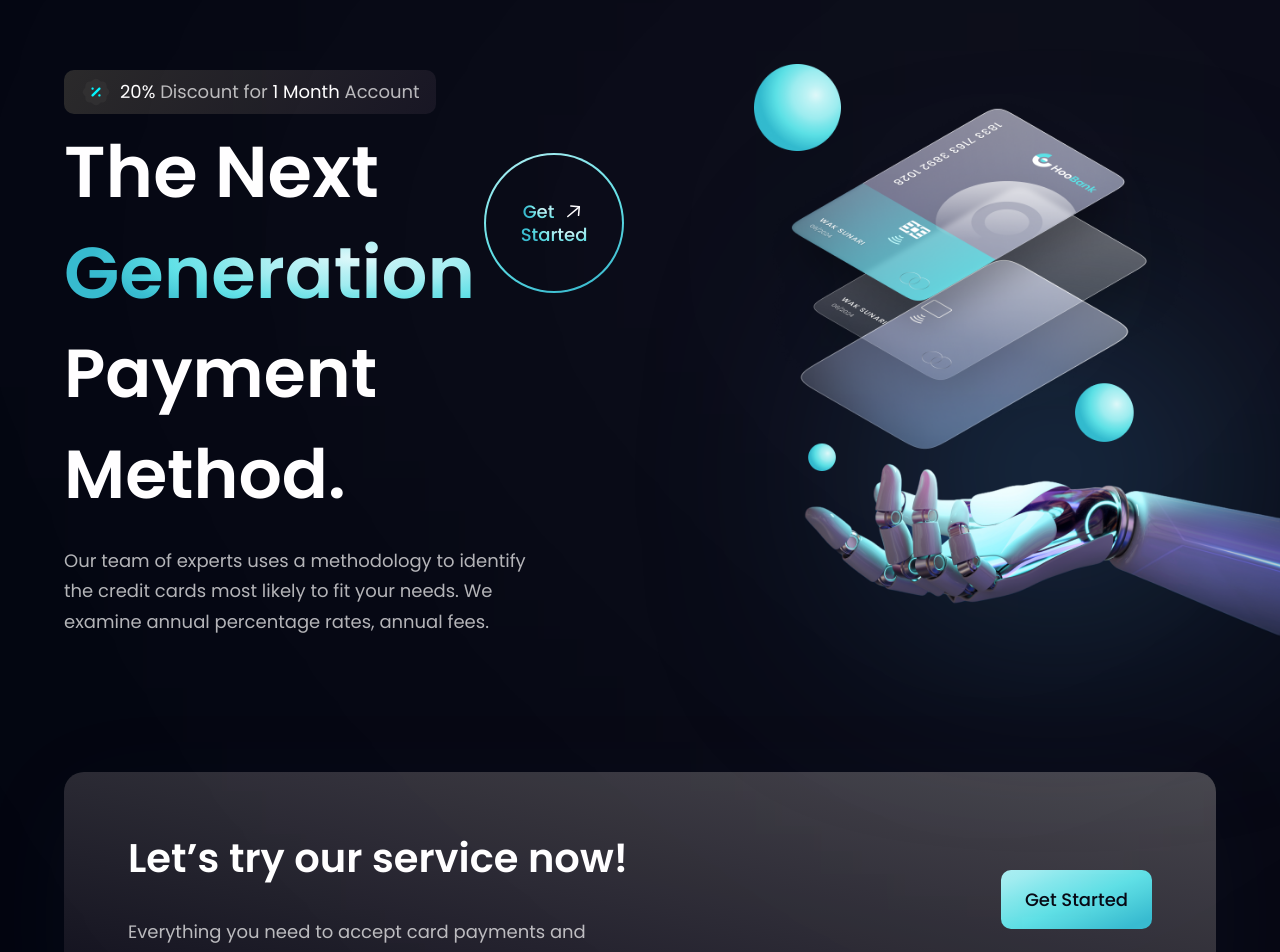
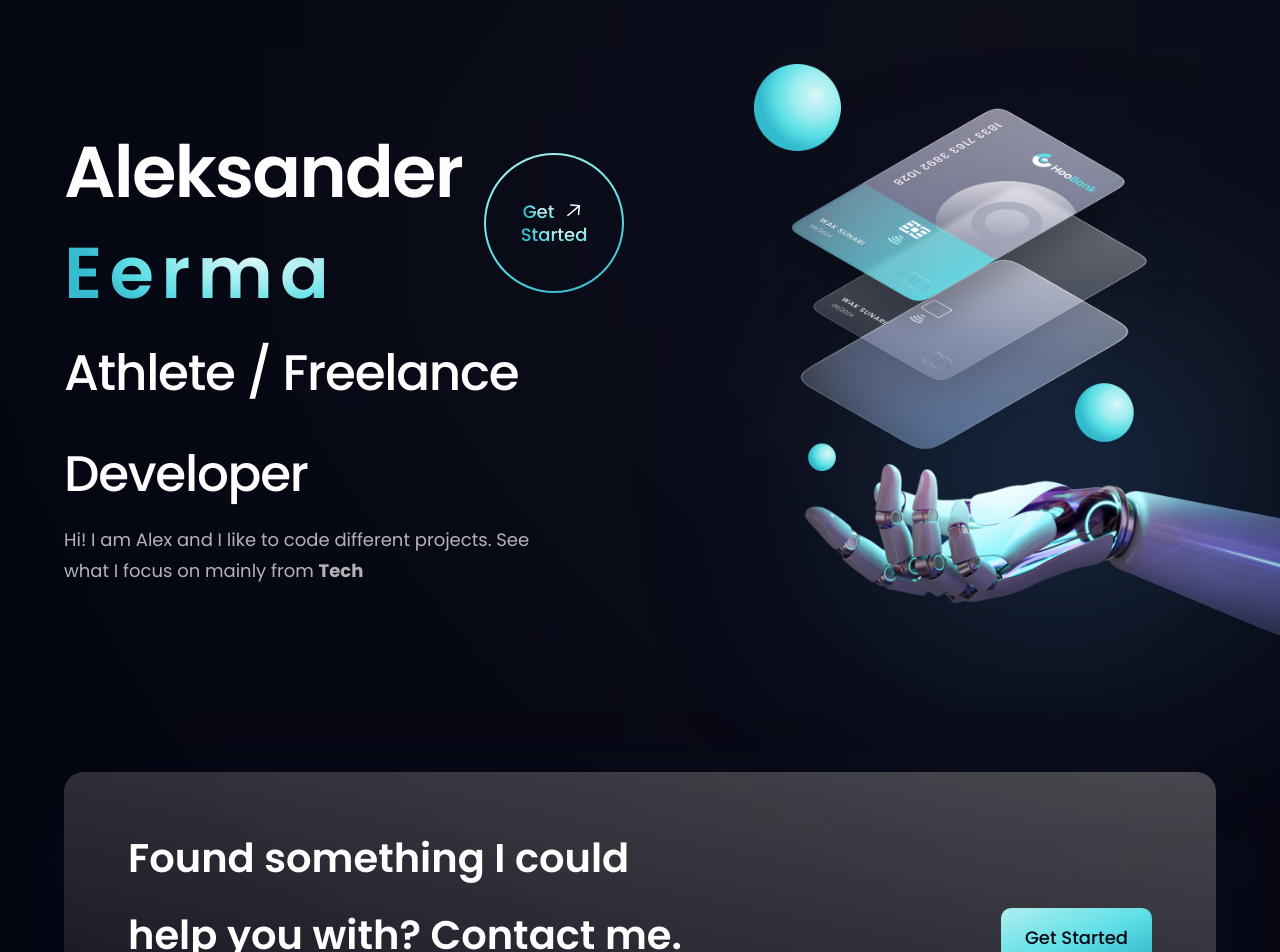
Before and after one commit to alexeerma/three.js-portfolio, a React (Vite) app: page / in a window 1280 px wide. Shown: the part 80-1032 px from the top of the page. Built offline with nearby package versions, Linux system fonts and the light colour scheme.

Commit message:
Some text tweaks

```diff
--- a/src/components/CTA.jsx
+++ b/src/components/CTA.jsx
@@ -4,10 +4,9 @@ import Button from "./Button";
 const CTA = () => (
   <section className={`${styles.flexCenter} ${styles.marginY} ${styles.padding} sm:flex-row flex-col bg-black-gradient-2 rounded-[20px] box-shadow`}>
     <div className="flex-1 flex flex-col">
-      <h2 className={styles.heading2}>Let’s try our service now!</h2>
+      <h2 className={styles.heading2}>Found something I could help you with? Contact me.</h2>
       <p className={`${styles.paragraph} max-w-[470px] mt-5`}>
-        Everything you need to accept card payments and grow your business
-        anywhere on the planet.
+      Projects, Wordpress, Front-End, Design - Let me know :)
       </p>
     </div>
 
--- a/src/components/Hero.jsx
+++ b/src/components/Hero.jsx
@@ -6,31 +6,23 @@ const Hero = () => (
 
   <section id="home" className={`flex md:flex-row flex-col ${styles.paddingY}`}>
     <div className={`flex-1 ${styles.flexStart} flex-col xl:px-0 sm:px-16 px-6`}>
-       <div className="flex flex-row items-center py-[6px] px-4 bg-discount-gradient rounded-[10px] mb-2">
-          <img src={discount} alt="discount" className="w-[32px] h-[32px]" />
-          <p className={`${styles.paragraph} ml-2`}>
-           <span className="text-white">20%</span> Discount for {""}
-           <span className="text-white">1 Month</span> Account
-          </p>
-       </div>
+
 
        <div className="flex flex-row justify-between items-center w-full">
-          <h1 className="flex-1 font-poppins font-semibold ss:text-[72px] text-[52px] text-white ss:leading-[100.8px] leading-[75px]">
-            The Next <br className="sm:block hidden" />{" "}
-            <span className="text-gradient">Generation</span>{" "}
+          <h1 className="flex-1 font-poppins font-semibold tracking-tight ss:text-[72px] text-[52px] text-white ss:leading-[100.8px] leading-[35px]">
+            Aleksander <br className="sm:block hidden" />{" "}
+            <span className="text-gradient tracking-widest">Eerma</span>{" "}
           </h1>
           <div className="ss:flex hidden md:mr-4 mr-0">
             <GetStarted />
           </div>
         </div>
 
-        <h1 className="font-poppins font-semibold ss:text-[68px] text-[52px] text-white ss:leading-[100.8px] leading-[75px] w-full">
-          Payment Method.
+        <h1 className="font-poppins font-medium tracking-tight ss:text-[50px] text-[52px] text-white ss:leading-[100.8px] leading-[75px] w-full">
+          Athlete / Freelance Developer
         </h1>
-        <p className={`${styles.paragraph} max-w-[470px] mt-5`}>
-          Our team of experts uses a methodology to identify the credit cards
-          most likely to fit your needs. We examine annual percentage rates,
-          annual fees.
+        <p className={`${styles.paragraph} text-[15px] max-w-[470px] mt-25`}>
+          Hi! I am Alex and I like to code different projects. See what I focus on mainly from <span className='font-bold'>Tech</span>
         </p>
       </div>
 
--- a/src/style.js
+++ b/src/style.js
@@ -1,7 +1,7 @@
 const styles = {
     boxWidth: "xl:max-w-[1280px] w-full",
 
-    heading2: "font-poppins font-semibold xs:text-[40px] text-[32px] text-white xs:leading-[76.8px] leading-[66.8px] w-full",
+    heading2: "font-poppins font-semibold xs:text-[40px] text-[32px] text-white xs:leading-[76.8px] leading-[66.8px] w-2/3",
     paragraph: "font-poppins font-normal text-dimWhite text-[18px] leading-[30.8px]",
 
     flexCenter: "flex justify-center items-center",
```
